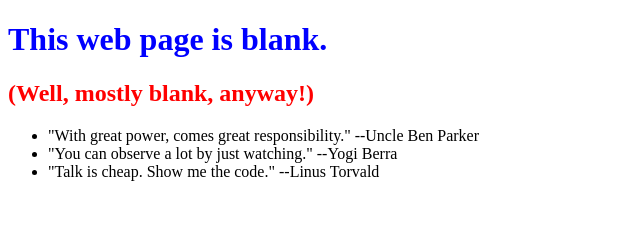
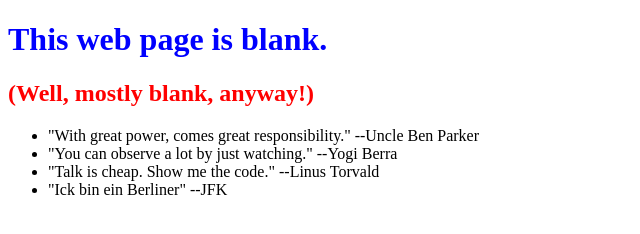
Before and after one commit to psio3123/0main_openSAP_repo, a plain HTML site: page index.html in a window 1280 px wide. Shown: the whole page, without its empty margins (0-640 px from the left). Drawn offline with Linux system fonts and the light colour scheme.

Commit message:
Added Quote of JFK

```diff
--- a/index.html
+++ b/index.html
@@ -12,6 +12,7 @@
 			<li>"With great power, comes great responsibility." --Uncle Ben Parker</li>
 			<li>"You can observe a lot by just watching." --Yogi Berra</li>
 			<li>"Talk is cheap. Show me the code." --Linus Torvald</li>
+			<li>"Ick bin ein Berliner" --JFK</li>
 		</ul>
 	</body>
 </html>
```
